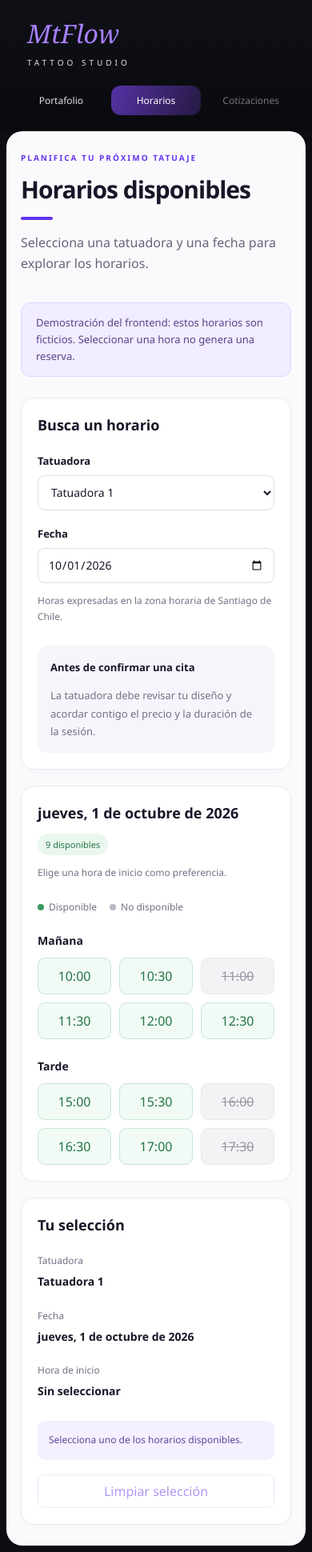
After one commit to mercenliam-dotcom/Proyecto-MtFlow, a Django app: page /horarios/ in a window 390 px wide. The commit adds this page. Shown: the whole page at 80% size. Run offline with Django 5.2, Linux system fonts and the light colour scheme.

Commit message:
feat: agregar pantalla de horarios con seleccion interactiva

```diff
--- a/config/web/static/web/css/styles.css
+++ b/config/web/static/web/css/styles.css
@@ -342,4 +342,228 @@ h1 {
     .portfolio-grid {
         grid-template-columns: 1fr;
     }
+
+    .notice {
+    margin: 20px 0 26px;
+    padding: 14px 18px;
+    border: 1px solid #ded4ff;
+    border-radius: 12px;
+    background: #f1ecff;
+    color: #59428b;
+    font-size: 13px;
+    line-height: 1.6;
 }
+
+.schedule-layout {
+    display: grid;
+    grid-template-columns: minmax(220px, 0.9fr) minmax(300px, 1.5fr) minmax(210px, 0.8fr);
+    align-items: start;
+    gap: 20px;
+}
+
+.surface {
+    min-width: 0;
+    padding: 24px;
+    border: 1px solid var(--border);
+    border-radius: 16px;
+    background: white;
+    box-shadow: 0 4px 18px #17172803;
+}
+
+.surface h2 {
+    margin: 0 0 22px;
+    font-size: 18px;
+    line-height: 1.5;
+}
+
+.field-label {
+    display: block;
+    margin: 20px 0 9px;
+    font-size: 13px;
+    font-weight: 600;
+}
+
+.form-control {
+    width: 100%;
+    min-height: 44px;
+    padding: 10px 12px;
+    border: 1px solid #dedde8;
+    border-radius: 9px;
+    background: white;
+    color: var(--ink);
+    font: inherit;
+    font-size: 14px;
+}
+
+.field-help {
+    color: var(--muted);
+    font-size: 12px;
+    line-height: 1.7;
+}
+
+.info-box {
+    margin-top: 26px;
+    padding: 16px;
+    border-radius: 12px;
+    background: #f7f5fc;
+    font-size: 13px;
+    line-height: 1.7;
+}
+
+.info-box p {
+    margin-bottom: 0;
+    color: var(--muted);
+}
+
+.section-heading {
+    display: flex;
+    flex-wrap: wrap;
+    align-items: center;
+    justify-content: space-between;
+    gap: 12px;
+}
+
+.section-heading h2 {
+    margin: 0;
+}
+
+.availability-badge {
+    padding: 6px 10px;
+    border-radius: 20px;
+    background: #eaf7ef;
+    color: #247445;
+    font-size: 11px;
+    white-space: nowrap;
+}
+
+.availability-badge:empty {
+    display: none;
+}
+
+.legend {
+    display: flex;
+    flex-wrap: wrap;
+    gap: 16px;
+    margin: 24px 0;
+    color: var(--muted);
+    font-size: 12px;
+}
+
+.legend-dot {
+    display: inline-block;
+    width: 8px;
+    height: 8px;
+    margin-right: 6px;
+    border-radius: 50%;
+}
+
+.legend-dot.available {
+    background: #3b9862;
+}
+
+.legend-dot.unavailable {
+    background: #bab8c4;
+}
+
+.period-title {
+    margin: 24px 0 12px;
+    font-size: 14px;
+}
+
+.time-grid {
+    display: grid;
+    grid-template-columns: repeat(3, minmax(0, 1fr));
+    gap: 10px;
+}
+
+.time-slot {
+    min-height: 46px;
+    border: 1px solid #c9e7d6;
+    border-radius: 9px;
+    background: #f1faf5;
+    color: #247445;
+    cursor: pointer;
+}
+
+.time-slot:hover:not(:disabled) {
+    border-color: var(--purple);
+    background: #f1ecff;
+    color: var(--purple);
+}
+
+.time-slot.selected {
+    border-color: var(--purple);
+    background: var(--purple);
+    color: white;
+}
+
+.time-slot:disabled {
+    border-color: #e8e7ed;
+    background: #f3f3f6;
+    color: #9794a4;
+    text-decoration: line-through;
+    cursor: not-allowed;
+}
+
+.selection-details {
+    margin: 0;
+}
+
+.selection-details dt {
+    margin-top: 22px;
+    color: var(--muted);
+    font-size: 12px;
+}
+
+.selection-details dd {
+    margin: 7px 0 0;
+    font-size: 14px;
+    line-height: 1.6;
+    font-weight: 600;
+}
+
+.selection-message {
+    margin: 26px 0 18px;
+    padding: 14px;
+    border-radius: 10px;
+    background: #f4f0ff;
+    color: #604499;
+    font-size: 12px;
+    line-height: 1.7;
+}
+
+.secondary-button {
+    width: 100%;
+    min-height: 42px;
+    border: 1px solid #dcd1fb;
+    border-radius: 9px;
+    background: white;
+    color: var(--purple);
+    cursor: pointer;
+}
+
+.secondary-button:disabled {
+    opacity: 0.5;
+    cursor: not-allowed;
+}
+
+@media (max-width: 1200px) {
+    .schedule-layout {
+        grid-template-columns: minmax(220px, 1fr) minmax(280px, 1.5fr);
+    }
+
+    .summary-panel {
+        grid-column: 1 / -1;
+    }
+}
+
+@media (max-width: 900px) {
+    .schedule-layout {
+        grid-template-columns: 1fr;
+    }
+
+    .surface {
+        padding: 20px;
+    }
+}
+}
--- a/config/web/templates/web/base.html
+++ b/config/web/templates/web/base.html
@@ -14,22 +14,26 @@
             <span>TATTOO STUDIO</span>
         </a>
 
-        <nav class="navigation" aria-label="Navegación principal">
-            <a class="nav-item active"
-               href="{% url 'web:portafolio' %}"
-               aria-current="page">
-                <span aria-hidden="true">▧</span> Portafolio
-            </a>
+       <nav class="navigation" aria-label="Navegación principal">
+        <a class="nav-item {% if request.resolver_match.url_name == 'portafolio' %}active{% endif %}"
+        href="{% url 'web:portafolio' %}"
+        {% if request.resolver_match.url_name == 'portafolio' %}aria-current="page"{% endif %}>
+        <span aria-hidden="true">▧</span>
+        Portafolio
+        </a>
 
-            <button class="nav-item" disabled>
-                <span aria-hidden="true">◷</span> Horarios
-                <small>Próximamente</small>
-            </button>
+        <a class="nav-item {% if request.resolver_match.url_name == 'horarios' %}active{% endif %}"
+       href="{% url 'web:horarios' %}"
+       {% if request.resolver_match.url_name == 'horarios' %}aria-current="page"{% endif %}>
+        <span aria-hidden="true">◷</span>
+        Horarios
+        </a>
 
-            <button class="nav-item" disabled>
-                <span aria-hidden="true">▤</span> Cotizaciones
-                <small>Próximamente</small>
-            </button>
+        <button class="nav-item" disabled>
+        <span aria-hidden="true">▤</span>
+        Cotizaciones
+        <small>Próximamente</small>
+        </button>
         </nav>
 
         <div class="sidebar-footer">
--- /dev/null
+++ b/config/web/templates/web/horarios.html
@@ -0,0 +1,217 @@
+{% extends "web/base.html" %}
+
+{% block title %}Horarios | MtFlow{% endblock %}
+
+{% block content %}
+<header class="page-header">
+    <div>
+        <p class="eyebrow">PLANIFICA TU PRÓXIMO TATUAJE</p>
+        <h1>Horarios disponibles</h1>
+        <div class="heading-line"></div>
+        <p class="subtitle">
+            Selecciona una tatuadora y una fecha para explorar los horarios.
+        </p>
+    </div>
+</header>
+
+<div class="notice">
+    Demostración del frontend: estos horarios son ficticios.
+    Seleccionar una hora no genera una reserva.
+</div>
+
+<div class="schedule-layout">
+    <section class="surface" aria-labelledby="search-title">
+        <h2 id="search-title">Busca un horario</h2>
+
+        <label class="field-label" for="artist">Tatuadora</label>
+        <select class="form-control" id="artist">
+            <option value="1">Tatuadora 1</option>
+            <option value="2">Tatuadora 2</option>
+        </select>
+
+        <label class="field-label" for="date">Fecha</label>
+        <input class="form-control" type="date" id="date">
+
+        <p class="field-help">
+            Horas expresadas en la zona horaria de Santiago de Chile.
+        </p>
+
+        <div class="info-box">
+            <strong>Antes de confirmar una cita</strong>
+            <p>
+                La tatuadora debe revisar tu diseño y acordar contigo
+                el precio y la duración de la sesión.
+            </p>
+        </div>
+    </section>
+
+    <section class="surface" aria-labelledby="day-title">
+        <div class="section-heading">
+            <h2 id="day-title">Horarios del día</h2>
+            <span class="availability-badge" id="available-count"></span>
+        </div>
+
+        <p class="field-help">
+            Elige una hora de inicio como preferencia.
+        </p>
+
+        <div class="legend">
+            <span><i class="legend-dot available"></i>Disponible</span>
+            <span><i class="legend-dot unavailable"></i>No disponible</span>
+        </div>
+
+        <div id="time-slots"></div>
+    </section>
+
+    <section class="surface summary-panel" aria-labelledby="summary-title">
+        <h2 id="summary-title">Tu selección</h2>
+
+        <dl class="selection-details">
+            <dt>Tatuadora</dt>
+            <dd id="summary-artist"></dd>
+
+            <dt>Fecha</dt>
+            <dd id="summary-date"></dd>
+
+            <dt>Hora de inicio</dt>
+            <dd id="summary-time">Sin seleccionar</dd>
+        </dl>
+
+        <p id="selection-message" class="selection-message" role="status">
+            Selecciona uno de los horarios disponibles.
+        </p>
+
+        <button class="secondary-button" id="clear-selection" disabled>
+            Limpiar selección
+        </button>
+    </section>
+</div>
+{% endblock %}
+
+{% block scripts %}
+<script>
+    const artist = document.getElementById("artist");
+    const date = document.getElementById("date");
+    const slotsContainer = document.getElementById("time-slots");
+    const clearButton = document.getElementById("clear-selection");
+
+    // Datos ficticios. Más adelante se reemplazarán por disponibilidad real.
+    const demoSchedules = {
+        "1": {
+            morning: ["10:00", "10:30", "11:00", "11:30", "12:00", "12:30"],
+            afternoon: ["15:00", "15:30", "16:00", "16:30", "17:00", "17:30"],
+            busy: ["11:00", "16:00", "17:30"]
+        },
+        "2": {
+            morning: ["11:00", "11:30", "12:00", "12:30"],
+            afternoon: ["15:00", "15:30", "16:00", "16:30", "17:00", "17:30"],
+            busy: ["12:00", "15:30", "16:30"]
+        }
+    };
+
+    const todayParts = new Intl.DateTimeFormat("en-US", {
+        timeZone: "America/Santiago",
+        year: "numeric",
+        month: "2-digit",
+        day: "2-digit"
+    }).formatToParts(new Date());
+
+    const part = (type) => todayParts.find((item) => item.type === type).value;
+    const today = `${part("year")}-${part("month")}-${part("day")}`;
+
+    date.min = today;
+    date.value = today;
+
+    function formatDate(value) {
+        return new Intl.DateTimeFormat("es-CL", {
+            weekday: "long",
+            day: "numeric",
+            month: "long",
+            year: "numeric"
+        }).format(new Date(`${value}T12:00:00`));
+    }
+
+    function resetSelection() {
+        document.querySelectorAll(".time-slot").forEach((button) => {
+            button.classList.remove("selected");
+            button.setAttribute("aria-pressed", "false");
+        });
+
+        document.getElementById("summary-time").textContent = "Sin seleccionar";
+        document.getElementById("selection-message").textContent =
+            "Selecciona uno de los horarios disponibles.";
+        clearButton.disabled = true;
+    }
+
+    function selectTime(button, time) {
+        resetSelection();
+        button.classList.add("selected");
+        button.setAttribute("aria-pressed", "true");
+        document.getElementById("summary-time").textContent = time;
+        document.getElementById("selection-message").textContent =
+            `Has seleccionado las ${time}. Es una preferencia de demostración, no una reserva.`;
+        clearButton.disabled = false;
+    }
+
+    function renderSchedule() {
+        slotsContainer.replaceChildren();
+        resetSelection();
+
+        document.getElementById("summary-artist").textContent =
+            artist.options[artist.selectedIndex].textContent;
+
+        if (!date.value || !date.validity.valid) {
+            document.getElementById("summary-date").textContent = "Fecha no válida";
+            document.getElementById("day-title").textContent = "Selecciona una fecha";
+            document.getElementById("available-count").textContent = "";
+            document.getElementById("selection-message").textContent =
+                "Elige hoy o una fecha posterior.";
+            return;
+        }
+
+        const formattedDate = formatDate(date.value);
+        document.getElementById("summary-date").textContent = formattedDate;
+        document.getElementById("day-title").textContent = formattedDate;
+
+        const schedule = demoSchedules[artist.value];
+        const total = schedule.morning.length + schedule.afternoon.length;
+        document.getElementById("available-count").textContent =
+            `${total - schedule.busy.length} disponibles`;
+
+        // En esta maqueta se repite el horario de ejemplo para cada fecha.
+        [["Mañana", schedule.morning], ["Tarde", schedule.afternoon]]
+            .forEach(([label, times]) => {
+                const heading = document.createElement("h3");
+                heading.className = "period-title";
+                heading.textContent = label;
+
+                const grid = document.createElement("div");
+                grid.className = "time-grid";
+
+                times.forEach((time) => {
+                    const button = document.createElement("button");
+                    const busy = schedule.busy.includes(time);
+
+                    button.type = "button";
+                    button.className = "time-slot";
+                    button.textContent = time;
+                    button.disabled = busy;
+                    button.setAttribute("aria-pressed", "false");
+                    button.setAttribute(
+                        "aria-label",
+                        `${time}, ${busy ? "no disponible" : "disponible"}`
+                    );
+                    button.addEventListener("click", () => selectTime(button, time));
+                    grid.appendChild(button);
+                });
+
+                slotsContainer.append(heading, grid);
+            });
+    }
+
+    artist.addEventListener("change", renderSchedule);
+    date.addEventListener("change", renderSchedule);
+    clearButton.addEventListener("click", resetSelection);
+    renderSchedule();
+</script>
+{% endblock %}
--- a/config/web/urls.py
+++ b/config/web/urls.py
@@ -1,3 +1,4 @@
+
 from django.urls import path
 from . import views
 
@@ -5,4 +6,5 @@ app_name = "web"
 
 urlpatterns = [
     path("", views.portafolio, name="portafolio"),
+    path("horarios/", views.horarios, name="horarios"),
 ]
--- a/config/web/views.py
+++ b/config/web/views.py
@@ -12,3 +12,6 @@ def portafolio(request):
     ]
 
     return render(request, "web/portafolio.html", {"trabajos": trabajos})
+
+def horarios(request):
+    return render(request, "web/horarios.html")
```
